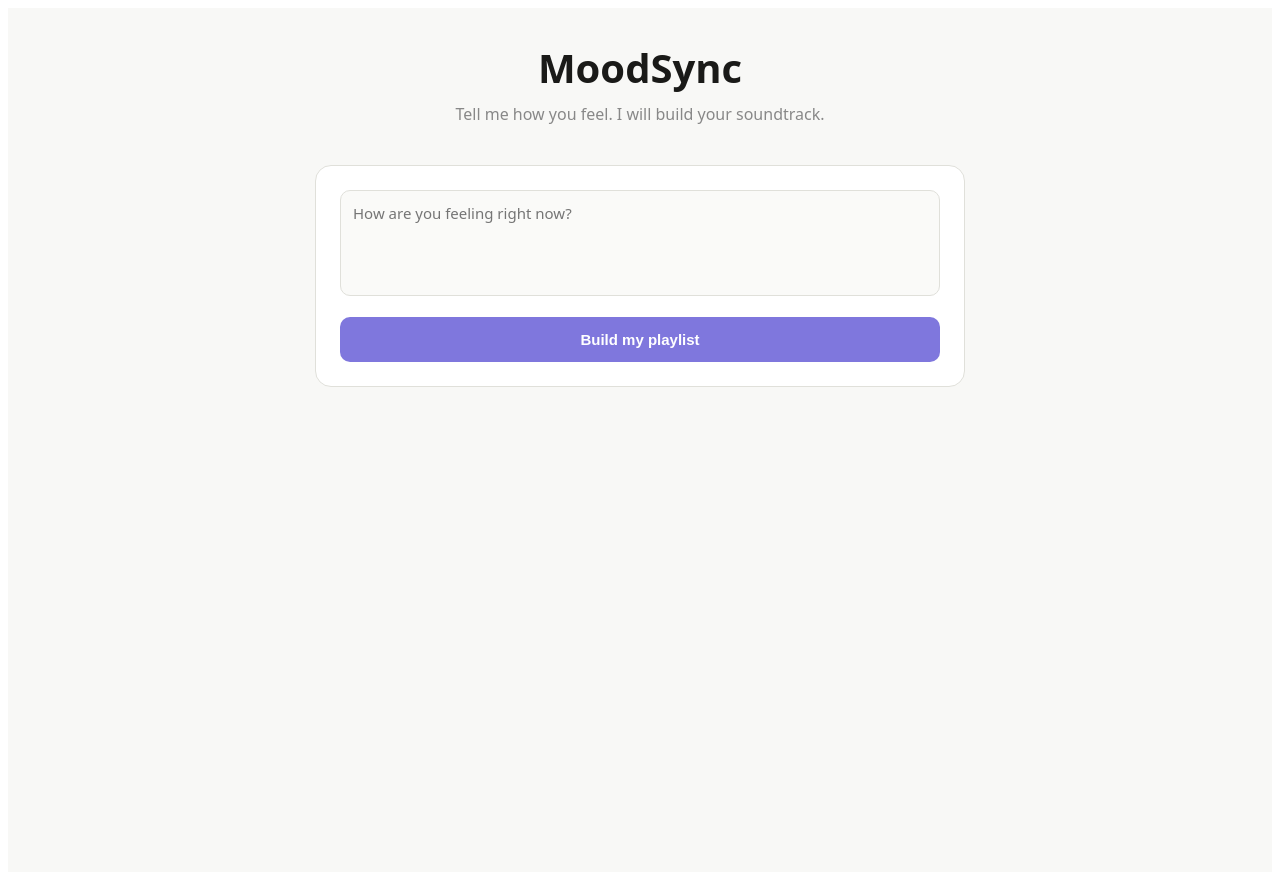
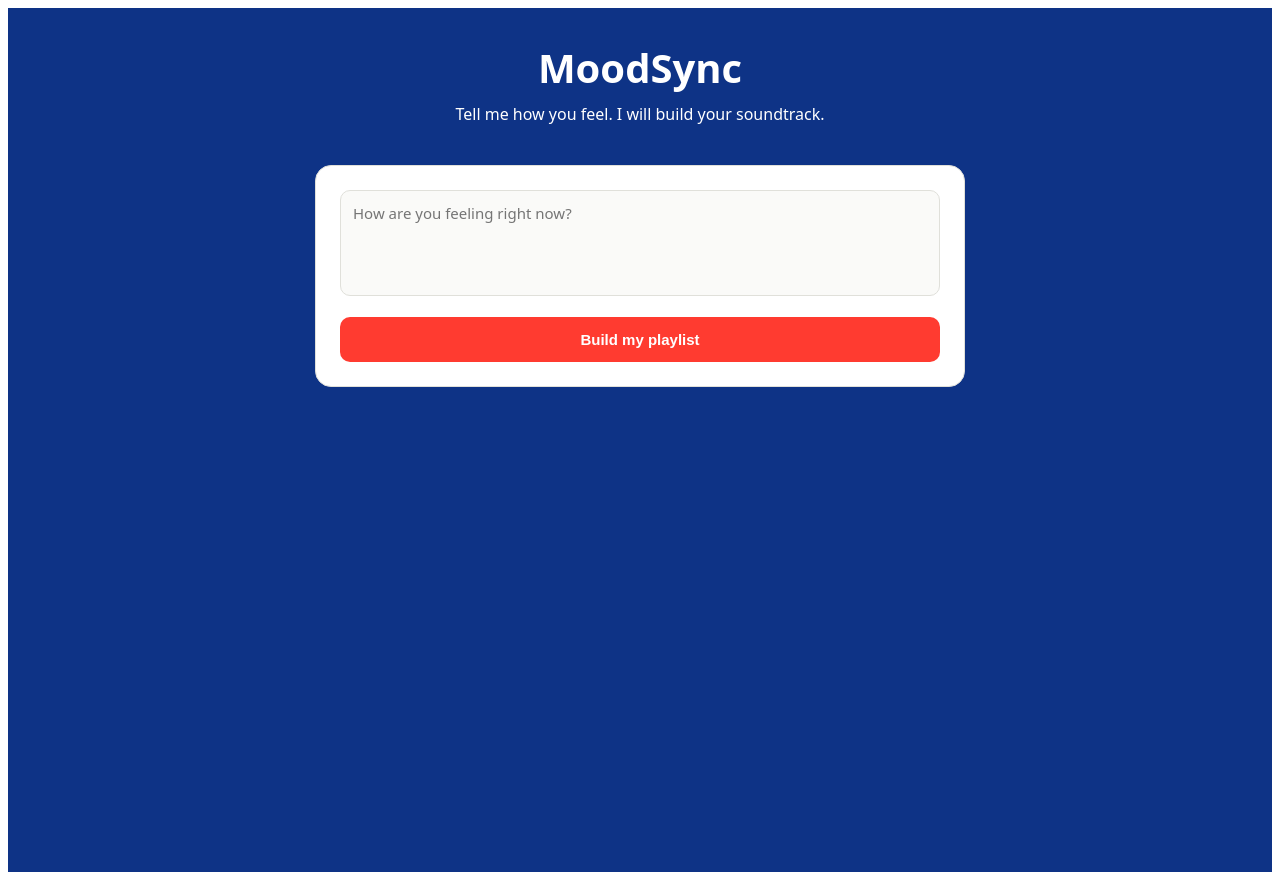
Before and after one commit to imbee280/moodsync, a React app in the folder frontend/: page / in a window 1280 px wide. Built offline with nearby package versions, Linux system fonts and the light colour scheme; the HTML template or start-up script is replaced by a standard one.

Commit message:
Update UI styling and background color

```diff
--- a/frontend/src/App.jsx
+++ b/frontend/src/App.jsx
@@ -40,10 +40,10 @@ function App() {
     : "#7F77DD"
 
   return (
-    <div style={{minHeight:"100vh",background:"#f8f8f6",fontFamily:"system-ui, sans-serif",padding:"2rem 1rem"}}>
+    <div style={{minHeight:"100vh",background:"#0E3386",fontFamily:"system-ui, sans-serif",padding:"2rem 1rem"}}>
       <div style={{textAlign:"center",marginBottom:"2.5rem"}}>
-        <h1 style={{fontSize:"2.5rem",fontWeight:"700",color:"#1a1a18",margin:"0 0 0.5rem"}}>MoodSync</h1>
-        <p style={{color:"#888",fontSize:"1rem",margin:0}}>Tell me how you feel. I will build your soundtrack.</p>
+      <h1 style={{fontSize:"2.5rem",fontWeight:"700",color:"#ffffff",margin:"0 0 0.5rem"}}>MoodSync</h1>
+        <p style={{color:"#ffffff",fontSize:"1rem",margin:0}}>Tell me how you feel. I will build your soundtrack.</p>
       </div>
 
       <div style={{maxWidth:"600px",margin:"0 auto 2rem",background:"#fff",border:"0.5px solid #e0e0da",borderRadius:"16px",padding:"1.5rem"}}>
@@ -52,12 +52,12 @@ function App() {
           onChange={(e) => setMood(e.target.value)}
           placeholder="How are you feeling right now?"
           rows={4}
-          style={{width:"100%",border:"0.5px solid #e0e0da",borderRadius:"10px",padding:"12px",fontSize:"15px",fontFamily:"system-ui, sans-serif",resize:"none",outline:"none",color:"#1a1a18",background:"#fafaf8",boxSizing:"border-box"}}
+          style={{width:"100%",border:"0.5px solid #e0e0da",borderRadius:"10px",padding:"12px",fontSize:"15px",fontFamily:"system-ui, sans-serif",resize:"none",outline:"none",color:"#000000",background:"#fafaf8",boxSizing:"border-box"}}
         />
         <button
           onClick={handleSubmit}
           disabled={loading || !mood.trim()}
-          style={{marginTop:"1rem",width:"100%",padding:"14px",background:loading ? "#ccc" : accentColor,color:"#fff",border:"none",borderRadius:"10px",fontSize:"15px",fontWeight:"600",cursor:loading ? "not-allowed" : "pointer"}}
+          style={{marginTop:"1rem",width:"100%",padding:"14px",background:loading ? "#ccc" : "#ff3b30",color:"#fff",border:"none",borderRadius:"10px",fontSize:"15px",fontWeight:"600",cursor:loading ? "not-allowed" : "pointer"}}
         >
           {loading ? "Analyzing your mood..." : "Build my playlist"}
         </button>
```
